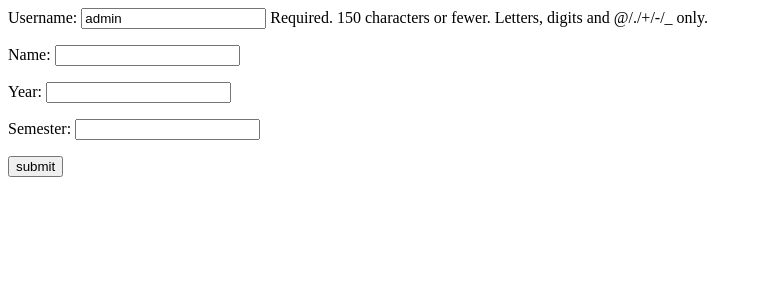
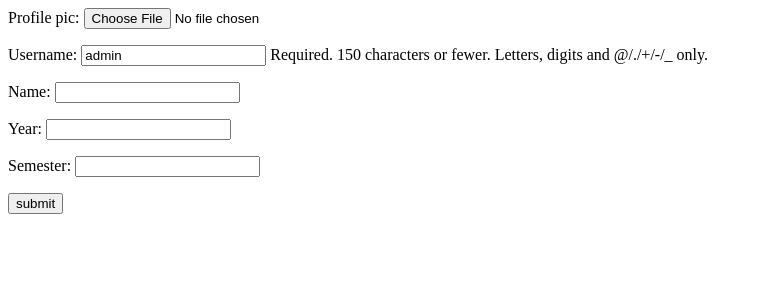
Before and after one commit to gunavardhan27/django_project, a Django app: page /create/ in a window 1280 px wide. Shown: the top 300 px of the page, without its empty margins (0-762 px from the left). Run offline with Django 4.2, Linux system fonts and the light colour scheme; a user stored in the database is signed in; data comes from the database, SQL or seed files in the repository; both versions use the stored data as it was after the commit.

Commit message:
divth commit

```diff
--- a/base/forms.py
+++ b/base/forms.py
@@ -14,4 +14,4 @@ class MyUserCreationForm(UserCreationForm):
 class UserForm(ModelForm):
     class Meta:
         model = User
-        fields = ['username','name','year','semester']
+        fields = ['profile_pic','username','name','year','semester']
--- a/base/models.py
+++ b/base/models.py
@@ -4,6 +4,7 @@ from django.contrib.auth.models import AbstractUser
 # Create your models here.
 class User(AbstractUser):
     name = models.CharField(max_length=100, null=True)
+    profile_pic = models.ImageField(null=True, default="")
     course = models.CharField(max_length=100, null=True)
     year = models.CharField(max_length=100, null=True)
     semester = models.CharField(max_length=100, null=True)
--- a/base/templates/base/profile.html
+++ b/base/templates/base/profile.html
@@ -8,6 +8,7 @@
     <body>
         <div class="profile">
             <h2>Student Profile</h2>
+            <img class="kuy" src="{{user.profile_pic.url}}" alt="Profile-Picture">
             <p><strong>Student ID:</strong> <span id="student-id">{{user.username}}</span></p>
             <p><strong>Name:</strong> <span id="student-name">{{user.name}}</span></p>
             <p><strong>Year:</strong> <span id="student-year">{{user.year}}</span></p>
```
Also changed, not shown: 2.webp (added), base/migrations/0014_user_profile_pic.py (added), base/migrations/0015_alter_user_profile_pic.py (added), base/migrations/0016_alter_user_profile_pic.py (added), base/migrations/0017_alter_user_profile_pic.py (added), base/migrations/0018_alter_user_profile_pic.py (added), db.sqlite3, upload/WhatsApp_Image_2023-06-23_at_11.41.48_PM_jpFTYom.jpeg (added).
